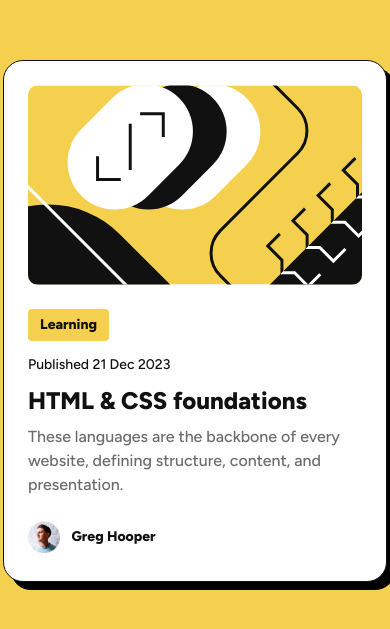
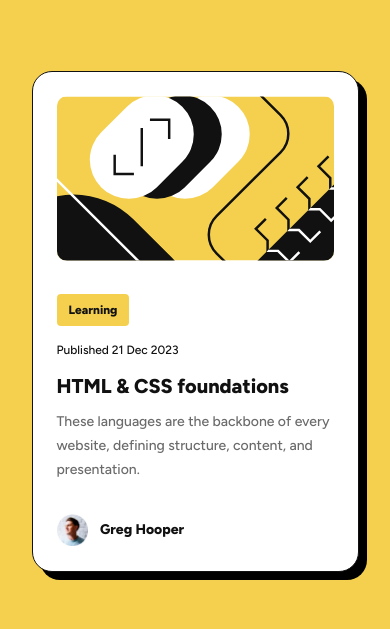
Before and after one commit to schindlerdumagat/blog-preview-card, a plain HTML site: page index.html in a window 390 px wide. Shown: the part 101-730 px from the top of the page. Drawn offline with Linux system fonts and the light colour scheme.

Commit message:
Add responsive design

```diff
--- a/styles.css
+++ b/styles.css
@@ -31,10 +31,11 @@
   article {
     display: flex;
     flex-direction: column;
+    justify-content: space-between;
     align-items: start;
     gap: 24px;
-    width: 384px;
-    height: 522px;
+    width: clamp(327px, 40vw, 384px);
+    height: clamp(501px, 40vw, 522px);
     padding: 24px;
     background-color: var(--card-bg-color);
     border-radius: 20px;
@@ -58,16 +59,16 @@
     background-color: var(--main-bg-color);
     padding: 4px 12px;
     border-radius: 4px;
-    font-size: 14px;
+    font-size: clamp(12px, 3vw, 14px);
     font-weight: 800;
   }
 
   .blog-content .blog-date {
-    font-size: 14px;
+    font-size: clamp(12px, 3vw, 14px);
   }
 
   .blog-content h1 {
-    font-size: 24px;
+    font-size: clamp(20px, 5vw, 24px);
     font-weight: 800;
   }
 
@@ -77,7 +78,7 @@
 
   .blog-content p {
     color: var(--text-secondary);
-    font-size: 16px;
+    font-size: clamp(14px, 3vw, 16px);
   }
 
   .author-container {
```
